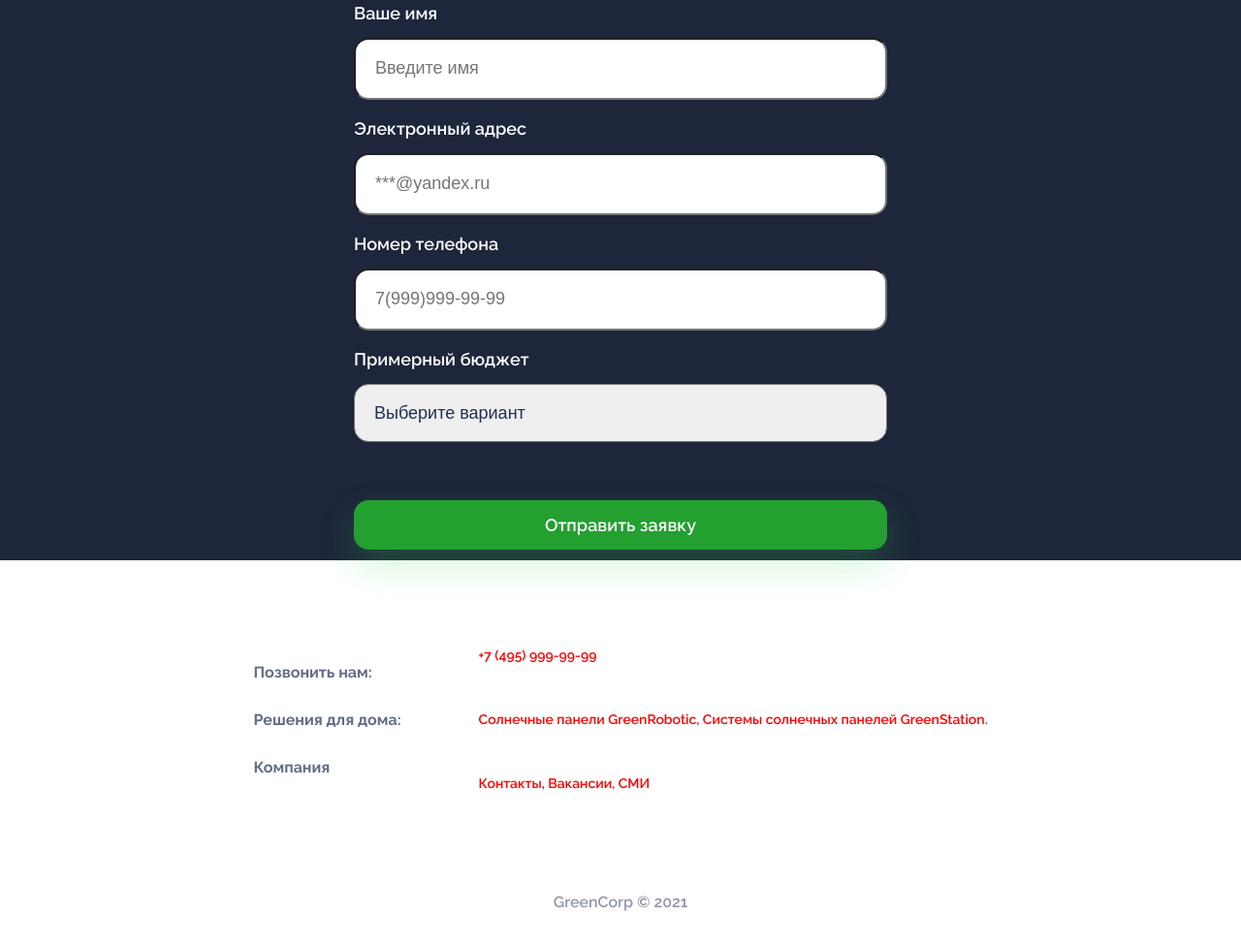
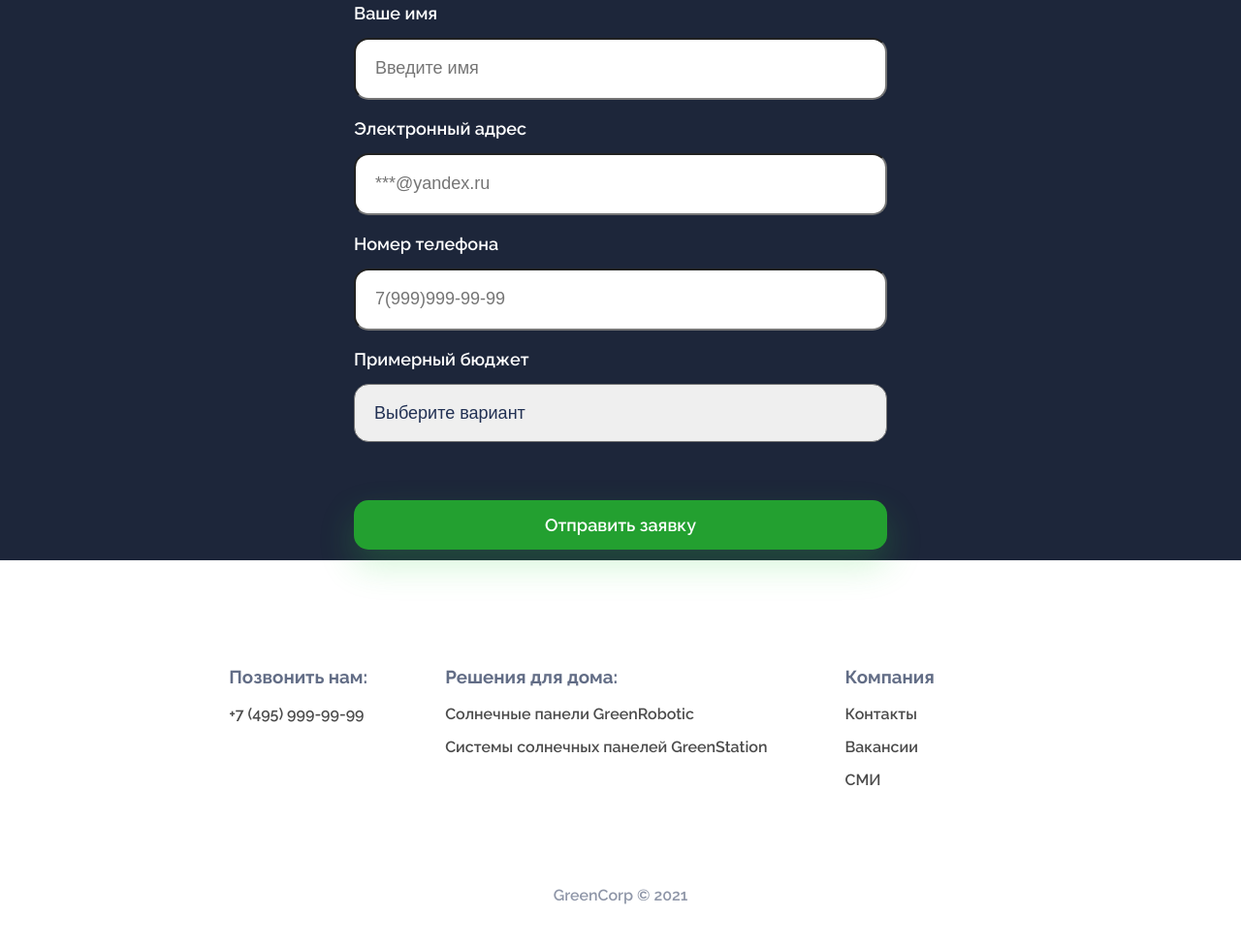
Before and after one commit to FrontMusG/-, a plain HTML site: page index.html in a window 1280 px wide. Shown: the part 1104-2082 px from the top of the page at 97% size. Drawn offline with Linux system fonts and the light colour scheme.

Commit message:
Доделал футер

```diff
--- a/index.html
+++ b/index.html
@@ -65,18 +65,27 @@
 
 <footer>
     <div class="footer__container">
-        <div class="footer__group">
-            <h3>Позвонить нам:</h3>
-            <h3>Решения для дома:</h3>
-            <h3>Компания</h3>
-            </div>
-            <div class="footer__links">
-                <a href="tel:74959999999">+7 (495) 999-99-99</a>
-                <a href="#">Солнечные панели GreenRobotic, Системы солнечных панелей GreenStation.</a>
-                <a href="#">Контакты, Вакансии, СМИ</a>
-            </div>
+    <div class="footer__group">
+        <h3>Позвонить нам:</h3>
+        <div class="footer__links">
+          <a href="tel:74959999999">+7 (495) 999-99-99</a>
         </div>
-
+      </div>
+      <div class="footer__group2">
+        <h3>Решения для дома:</h3>
+        <div class="footer__links2">
+            <a href="#">Солнечные панели GreenRobotic</a>
+            <a href="#">Системы солнечных панелей GreenStation</a>
+        </div>
+      </div>
+      <div class="footer__group3">
+        <h3>Компания</h3>
+        <div class="footer__links3">
+            <a href="#">Контакты</a>
+            <a href="#">Вакансии</a>
+            <a href="#">СМИ</a>
+        </div>
+      </div>
     </div>
-    <div class="footer_copyright">GreenCorp © 2021</div>
+    <div class="footer__copyright">GreenCorp © 2021</div>
 </footer>
--- a/main.css
+++ b/main.css
@@ -151,37 +151,12 @@ footer{
     font-weight: 600;
     font-size: 16px;
 
+
 }
 .footer__container{
     display: flex;
     justify-content: center;
 
-
-}
-.footer_copyright{
-    margin-top: 40px;
-    text-align:center;
-    opacity: 0.5;
-
-}
-.footer__group h3{
-    margin-right: 80px;
-    font-size: 16px;
-    opacity: 0.7;
-    margin-bottom: 30px;
-
-}
-.footer__links{
-
-    display: flex;
-    flex-direction: column;
-    margin-bottom: 15px;
-
-}
-footer a{
-    color: red;
-    font-size: 14px;
-    margin-bottom: 50px;
 
 }
 button:hover{
@@ -190,3 +165,39 @@ button:hover{
     box-shadow: 0 16px 36px rgba(246 152 12 / 20%);
     transition: 0.3s;
 }
+
+.footer__copyright{
+    margin-top: 40px;
+    text-align: center;
+    opacity: 0.5;
+}
+.footer__group{
+    margin-right: 80px;
+    opacity: 0.7;
+    margin-bottom: 30px;
+}
+.footer__group2{
+    margin-right: 80px;
+    opacity: 0.7;
+   margin-bottom: 30px;
+}
+.footer__group3{
+    margin-right: 80px;
+    opacity: 0.7;
+    margin-bottom: 30px;
+}
+.footer__links{
+    display: flex;
+    flex-direction: column;
+    margin-bottom: 15px;
+}
+.footer__links2{
+    display: flex;
+    flex-direction: column;
+    margin-bottom: 15px;
+}
+.footer__links3{
+    display: flex;
+    flex-direction: column;
+    margin-bottom: 15px;
+}
```
